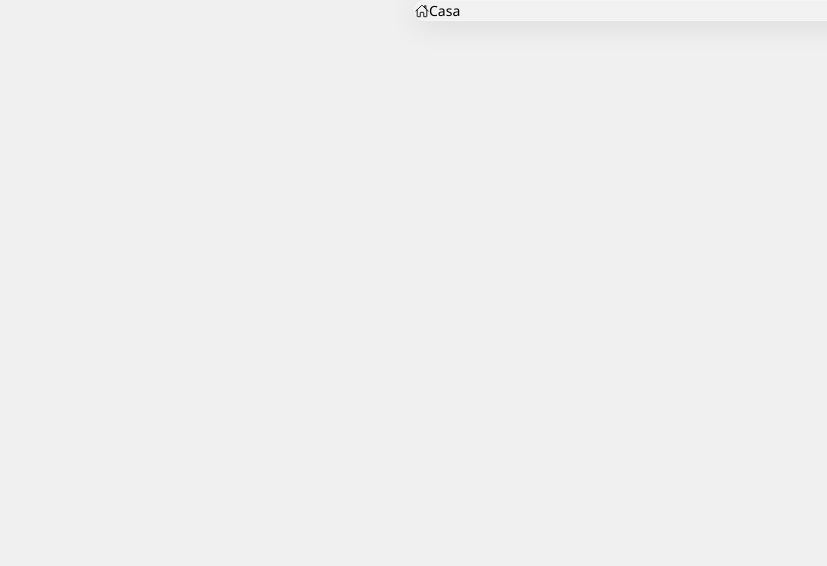
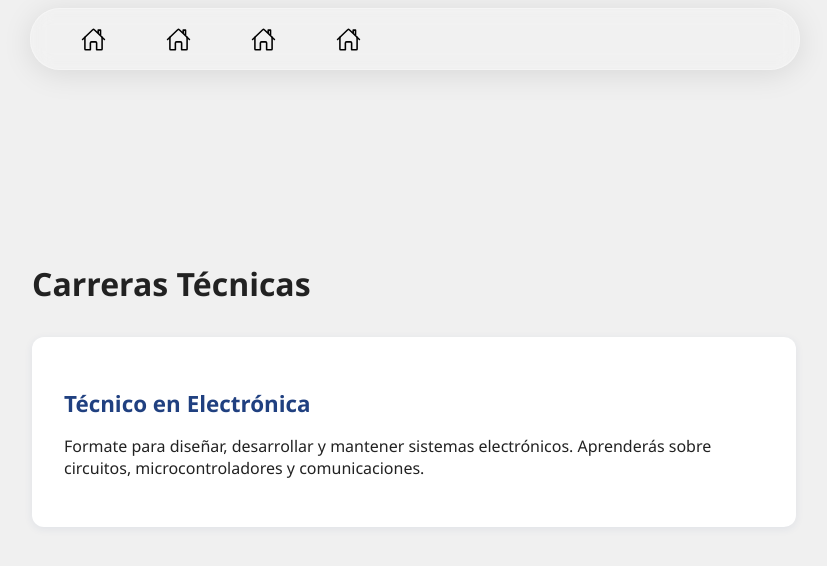
Before and after one commit to Prominence673/Tec7, a React (Vite) app: page /carreras in a window 1280 px wide. Before the commit this address had no page. Shown: the top 566 px of the page, without its empty margins (226-1053 px from the left). Built offline with nearby package versions, Linux system fonts and the light colour scheme.

Commit message:
inicio proyecto

```diff
--- a/package.json
+++ b/package.json
@@ -12,7 +12,8 @@
   "dependencies": {
     "react": "^19.1.1",
     "react-dom": "^19.1.1",
-    "react-icons": "^5.5.0"
+    "react-icons": "^5.5.0",
+    "react-router-dom": "^7.9.1"
   },
   "devDependencies": {
     "@eslint/js": "^9.33.0",
--- a/src/App.jsx
+++ b/src/App.jsx
@@ -2,6 +2,10 @@ import { useState } from 'react'
 import { BrowserRouter, Routes, Route } from 'react-router-dom';
 import Navbar from './components/Navbar'
 import Home from './pages/Home'
+import Carreras from './pages/Carreras'
+import Dashboard from './pages/Dashboard'
+import About from './pages/About'
+
 
 function App() {
 
@@ -12,6 +16,9 @@ function App() {
         <Navbar />
       <Routes>
         <Route path="/" element={<Home />} />
+        <Route path="/carreras" element={<Carreras />} />
+        <Route path="/dashboard" element={<Dashboard />} />
+        <Route path="/about" element={<About />} />
       </Routes>
       </BrowserRouter>
     </div>
--- a/src/components/Navbar.jsx
+++ b/src/components/Navbar.jsx
@@ -49,7 +49,21 @@ export default function Navbar() {
           <CustomLink to="/">
             <div className="nav-item">
               <IoHomeOutline />
-              <span className="nav-info">Casa</span>
+            </div>
+          </CustomLink>
+          <CustomLink to="/about">
+            <div className="nav-item">
+              <IoHomeOutline />
+            </div>
+          </CustomLink>
+          <CustomLink to="/carreras">
+            <div className="nav-item">
+              <IoHomeOutline />
+            </div>
+          </CustomLink>
+          <CustomLink to="/dashboard">
+            <div className="nav-item">
+              <IoHomeOutline />
             </div>
           </CustomLink>
         </ul>
--- a/src/pages/About.jsx
+++ b/src/pages/About.jsx
@@ -0,0 +1,8 @@
+export default function About() {
+    return (
+        <>
+        <div className="about-container">
+        </div>
+        </>
+    );
+}
--- a/src/pages/Carreras.jsx
+++ b/src/pages/Carreras.jsx
@@ -0,0 +1,13 @@
+export default function Carreras() {
+    return (
+        <>
+        <div className="carreras-container">
+            <h1>Carreras Técnicas</h1>
+            <section className="carrera">
+                <h2>Técnico en Electrónica</h2>
+                <p>Formate para diseñar, desarrollar y mantener sistemas electrónicos. Aprenderás sobre circuitos, microcontroladores y comunicaciones.</p>
+            </section>
+        </div>
+        </>
+    );
+}
--- a/src/pages/Dashboard.jsx
+++ b/src/pages/Dashboard.jsx
@@ -0,0 +1,9 @@
+export default function Dashboard() {
+    return (
+        <>
+        <div className="dashboard-container">
+
+        </div>
+        </>
+    );
+}
--- a/src/styles/navbar.css
+++ b/src/styles/navbar.css
@@ -5,10 +5,17 @@
     box-shadow: 0 4px 30px rgba(0, 0, 0, 0.1);
     border: 1px solid rgba(255, 255, 255, 0.3);
     position: fixed;
-    width: 100%;
-    top: 0;
+    width: 60%;
+    height: 60px;
+    left: 20%;
+    top: 1%;
     z-index: 100;
-    border-radius: 20px;
+    display: flex;
+    justify-content: center;
+    align-items: center;
+    flex-direction: row;
+    border-radius: 30px;
+
 }
 .nav-links{
     display: flex;
@@ -16,11 +23,9 @@
     list-style: none;
     text-align: center;
     margin-right: 20px;
-    gap: 20px;
-    padding-left: 0;
-    margin-bottom: 0;
-    margin-top: 0;
     color: black;
+    gap: 40px;
+    width: 100%;
 }
 .nav-links a{
     text-decoration: none;
@@ -28,12 +33,21 @@
 }
 .nav-links a:hover{
     color: #007bff;
+
 }
 .nav-item{
     display: flex;
     flex-direction: row;
     align-items: center;
-    font-size: 14px;
+    justify-content: center;
+    font-size: 25px;
     cursor: pointer;
     color: black;
+    transition: all 0.3s ease;
+    padding: 10px;
+    border-radius: 20px;
 }
+.nav-item:hover{
+    transform: translateY(-5px);
+    background-color: rgba(205,205,205, 0.7);
+}
```
Also changed, not shown: 1 other file (tests, documents, lock files or other folders).
